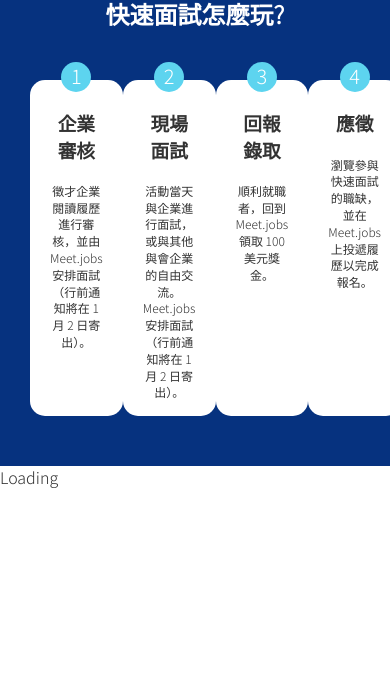
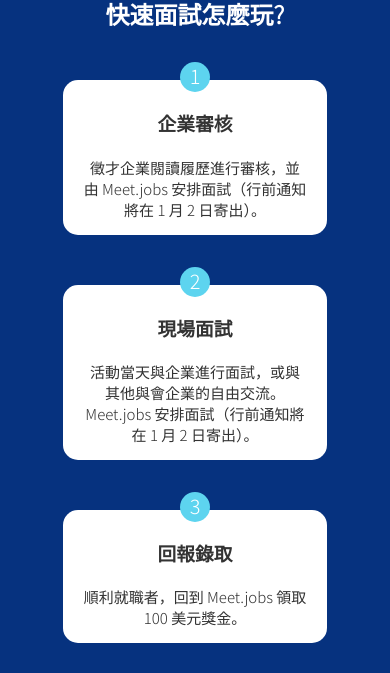
Before and after one commit to khsyo/canaanproject, a React (Create React App) app in the folder client/: page /2020June-speed-interview in a window 390 px wide. Shown: the part 776-1449 px from the top of the page. Before the commit the page ends 1264 px from the top, so only its background shows below. Built offline with nearby package versions, Linux system fonts and the light colour scheme; no server answers.

Commit message:
mobile version 1

```diff
--- a/client/src/components/campaign/CampaignJobs.scss
+++ b/client/src/components/campaign/CampaignJobs.scss
@@ -8,10 +8,8 @@
   }
   &__employer-container {
     width: 85%;
-    min-height: 300px;
     background-color: #fff;
-    margin-top: 5rem;
-    margin-bottom: 5rem;
+    margin: 5rem auto;
     padding: 1.5rem 1rem;
 
     .employer-info {
@@ -33,25 +31,35 @@
         flex-direction: row;
         justify-content: space-between;
 
+        &:nth-child(even) {
+          margin: 0 0 2rem 0;
+        }
+
         .content {
           text-align: left;
-          flex-basis: 7;
+          flex-basis: 3;
         }
 
         a {
-          flex-basis: 3;
+          flex-basis: 2;
         }
       }
     }
-    @media only screen and (max-width: 990px) {
+  }
+  @media only screen and (max-width: 990px) {
+    &__employer-container {
+      margin: 3rem auto;
+      width: 100%;
+      max-width: 550px;
       .job-container {
         display: flex;
         flex-direction: column;
         flex-wrap: nowrap;
-      }
-      .job-wrapper {
-        width: 100%;
-        text-align: center;
+
+        .job-wrapper {
+          width: 100%;
+          text-align: center;
+        }
       }
     }
   }
--- a/client/src/components/campaign/CampaignProvider.scss
+++ b/client/src/components/campaign/CampaignProvider.scss
@@ -1,8 +1,7 @@
 .employer-wrapper {
   background-color: $primary-campaign-color;
 
-  min-width: 800px;
-  width: 80%;
+  width: 100%;
   display: flex;
   justify-content: space-evenly;
 
--- a/client/src/components/campaign/CampaignSteps.scss
+++ b/client/src/components/campaign/CampaignSteps.scss
@@ -42,4 +42,20 @@
       font-size: 1.2rem;
     }
   }
+
+  @media only screen and (max-width: 990px) {
+    &__section {
+      flex-direction: column;
+    }
+
+    &__step {
+      width: 80%;
+      max-width: 300px;
+      margin: 0 auto 5rem;
+
+      p {
+        font-size: 1.5rem;
+      }
+    }
+  }
 }
```
